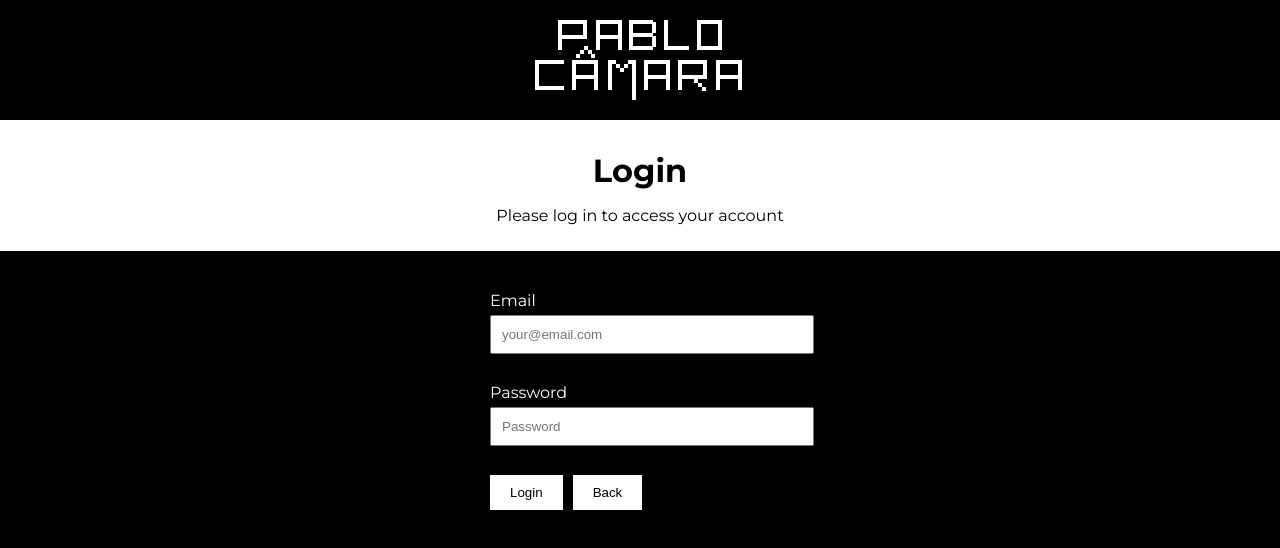
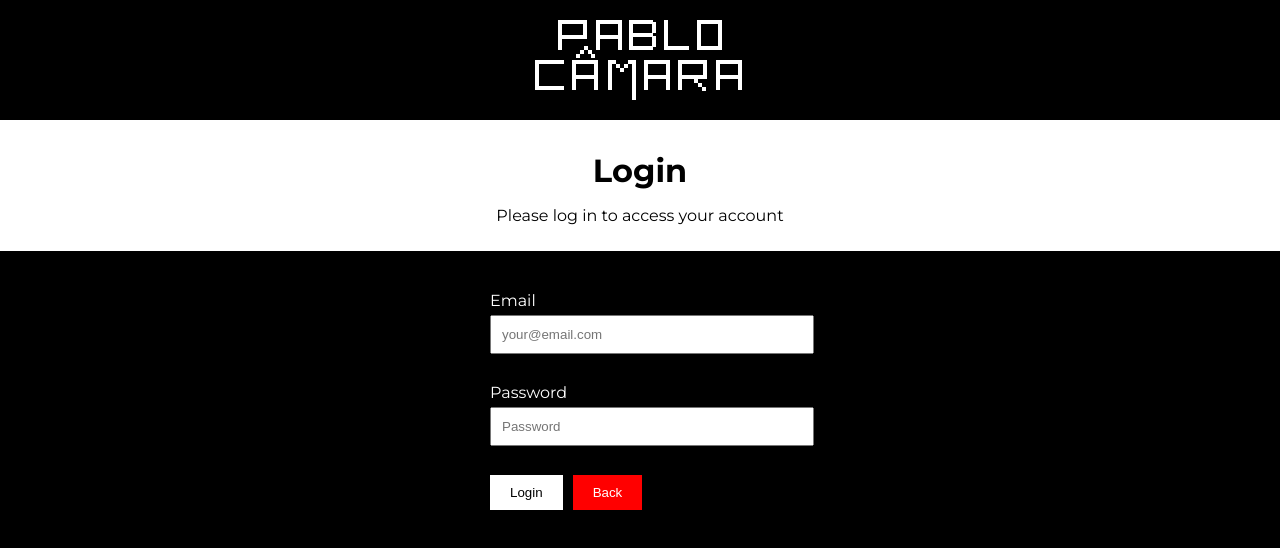
Before and after one commit to Pablo-Camara/main-website-with-vue-js, a Vue app: page /login in a window 1280 px wide. Shown: the top 548 px of the page. Built offline with nearby package versions, Linux system fonts and the light colour scheme.

Commit message:
better looks for back btn

```diff
--- a/src/components/BaseComponents/BaseButton.vue
+++ b/src/components/BaseComponents/BaseButton.vue
@@ -30,7 +30,7 @@ export default {
         background-color: #00ff00;
     }
 
-    .btn.red-alert:hover {
+    .btn.red-alert {
         background-color: #ff0000;
         color: #ffffff;
     }
```
